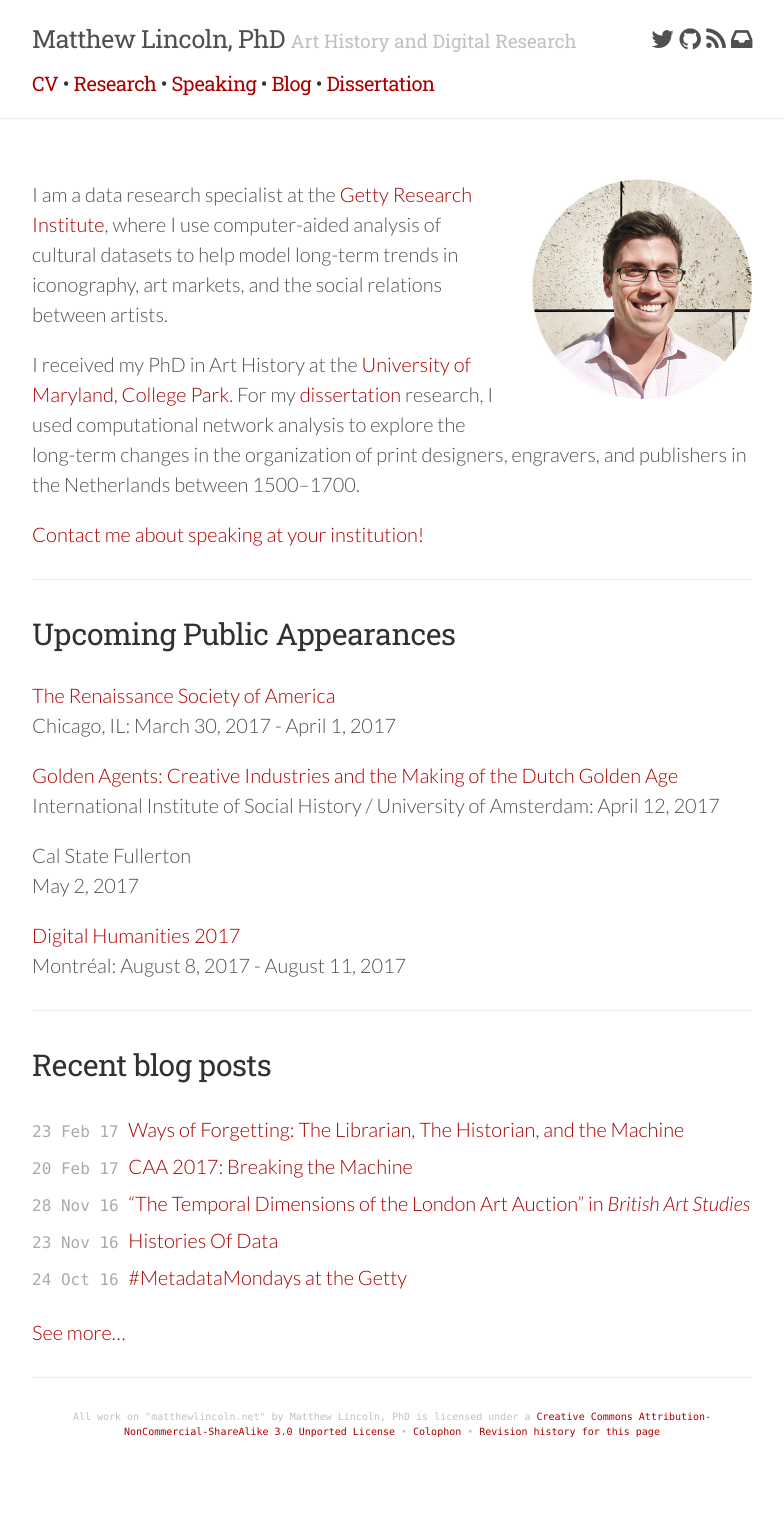
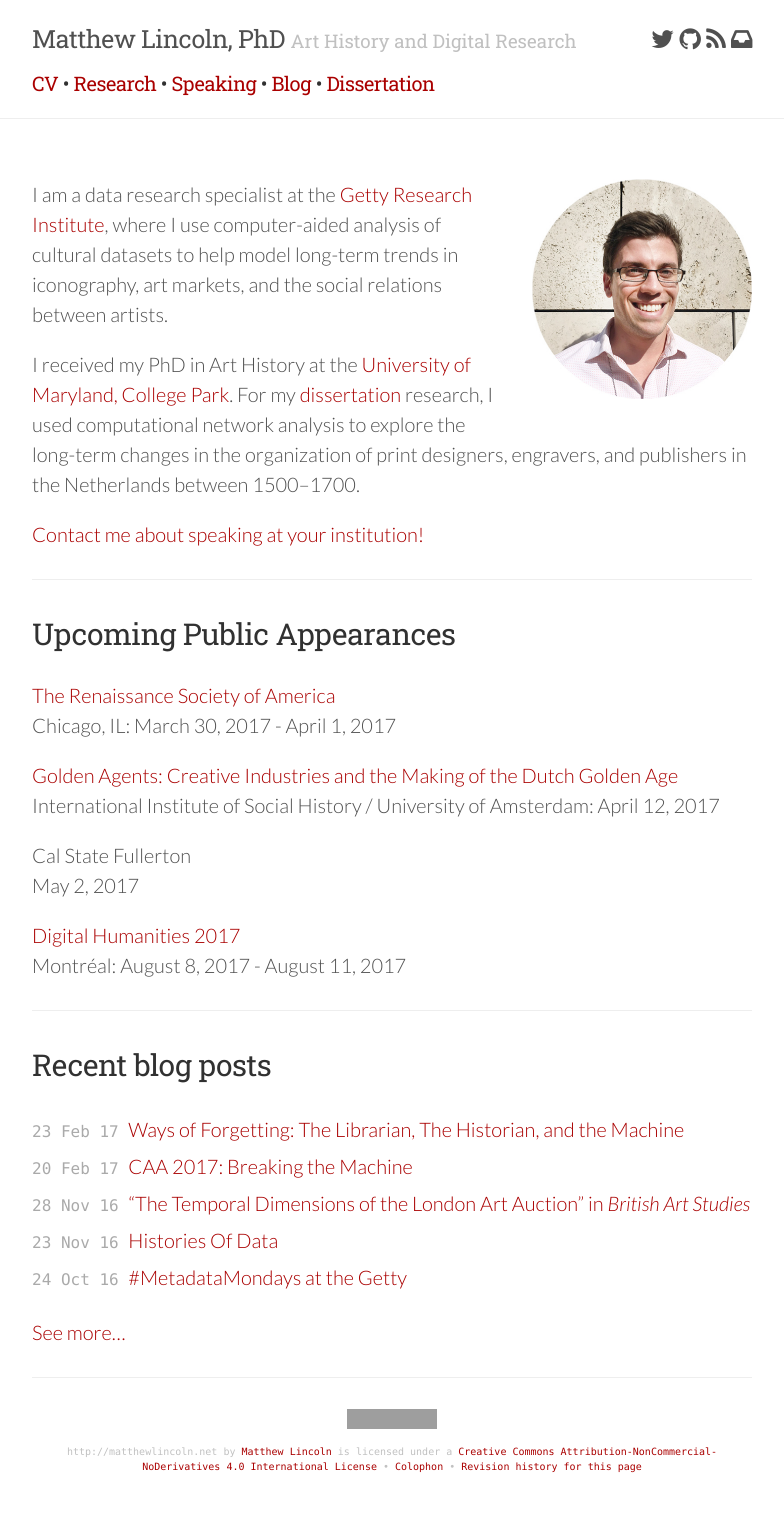
Before and after one commit to mdlincoln/mdlincoln.github.io, a Jekyll site: the page built from index.md, in a window 1280 px wide. Shown: the whole page, without its empty margins (248-1032 px from the left). Built offline with Jekyll 4.4.1, drawn with Linux system fonts in a browser that asks for light colours; nearby versions of some CDN libraries; a script that is not in the unit is left out; before the commit the page ends 1479 px from its top, so only the background shows below that; grey boxes are pictures that could not be loaded.

Commit message:
Switch to latest CC license

```diff
--- /dev/null
+++ b/_includes/license.html
@@ -0,0 +1 @@
+<a rel="license" href="http://creativecommons.org/licenses/by-nc-nd/4.0/"><img alt="Creative Commons License" style="border-width:0" src="https://i.creativecommons.org/l/by-nc-nd/4.0/80x15.png" /></a><br /><span xmlns:dct="http://purl.org/dc/terms/" href="http://purl.org/dc/dcmitype/Text" property="dct:title" rel="dct:type">http://matthewlincoln.net</span> by <a xmlns:cc="http://creativecommons.org/ns#" href="http://matthewlincoln.net" property="cc:attributionName" rel="cc:attributionURL">Matthew Lincoln</a> is licensed under a <a rel="license" href="http://creativecommons.org/licenses/by-nc-nd/4.0/">Creative Commons Attribution-NonCommercial-NoDerivatives 4.0 International License</a>
--- a/_layouts/default.html
+++ b/_layouts/default.html
@@ -29,7 +29,7 @@
 				{{ content }}
         <hr/>
         <div class="revision">
-          <p>All work on "<span xmlns:dct="http://purl.org/dc/terms/" property="dct:title">matthewlincoln.net</span>" by <span xmlns:cc="http://creativecommons.org/ns#" property="cc:attributionName">{{ site.data.site.title }}</span> is licensed under a <a>Creative Commons Attribution-NonCommercial-ShareAlike 3.0 Unported License</a> &bull; <a href="/pages/colophon.html">Colophon</a> &bull; <a href="https://github.com/mdlincoln/mdlincoln.github.io/commits/master/{{ page.path }}" title="version history on GitHub">Revision history for this page</a></div>
+          <p>{% include license.html %} &bull; <a href="/pages/colophon.html">Colophon</a> &bull; <a href="https://github.com/mdlincoln/mdlincoln.github.io/commits/master/{{ page.path }}" title="version history on GitHub">Revision history for this page</a></div>
         <!-- The idea for a revision history link lifted shamelessly from https://github.com/ricedh/drafts -->
 		</body>
 </html>
```
